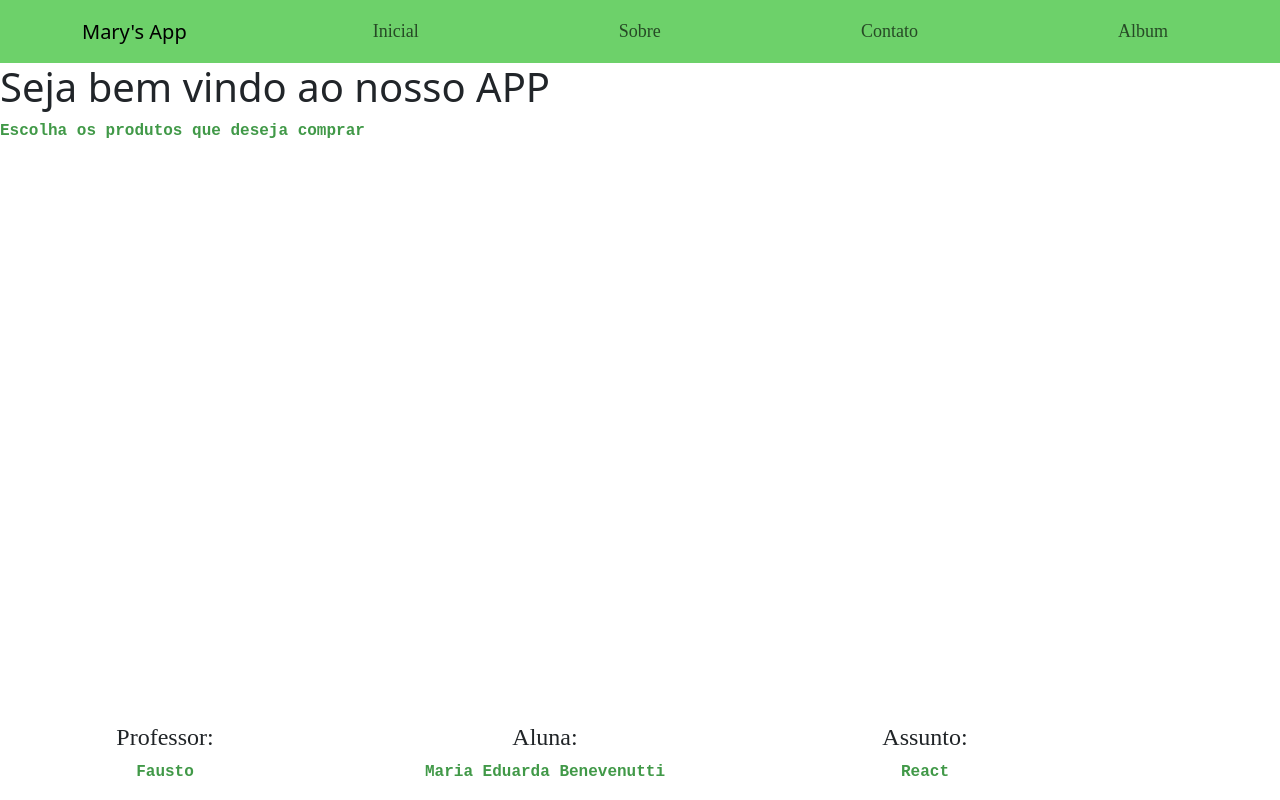
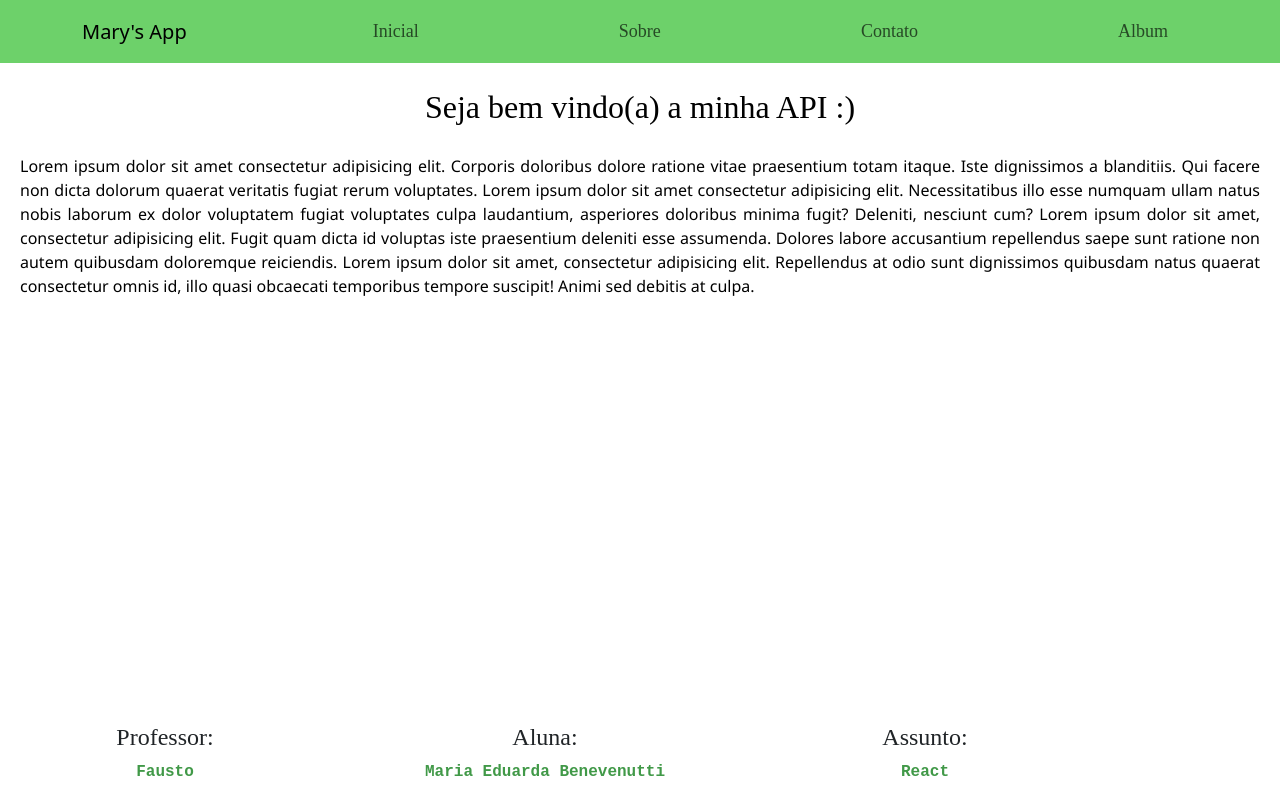
Before and after one commit to eduardabenevenutti77/frontend, a React (Create React App) app in the folder fausto/: page / in a window 1280 px wide. Built offline with nearby package versions, Linux system fonts and the light colour scheme.

Commit message:
update_inicial

```diff
--- a/fausto/src/pages/Inicial.jsx
+++ b/fausto/src/pages/Inicial.jsx
@@ -1,8 +1,8 @@
 export default function Inicial() {
   return (
     <div>
-      <h1>Seja bem vindo ao nosso APP</h1>
-      <p>Escolha os produtos que deseja comprar</p>
+      <h1 className="title">Seja bem vindo(a) a minha API :)</h1>
+      <p className="conteudo">Lorem ipsum dolor sit amet consectetur adipisicing elit. Corporis doloribus dolore ratione vitae praesentium totam itaque. Iste dignissimos a blanditiis. Qui facere non dicta dolorum quaerat veritatis fugiat rerum voluptates. Lorem ipsum dolor sit amet consectetur adipisicing elit. Necessitatibus illo esse numquam ullam natus nobis laborum ex dolor voluptatem fugiat voluptates culpa laudantium, asperiores doloribus minima fugit? Deleniti, nesciunt cum? Lorem ipsum dolor sit amet, consectetur adipisicing elit. Fugit quam dicta id voluptas iste praesentium deleniti esse assumenda. Dolores labore accusantium repellendus saepe sunt ratione non autem quibusdam doloremque reiciendis. Lorem ipsum dolor sit amet, consectetur adipisicing elit. Repellendus at odio sunt dignissimos quibusdam natus quaerat consectetur omnis id, illo quasi obcaecati temporibus tempore suscipit! Animi sed debitis at culpa.</p>
     </div>
   );
 }
--- /dev/null
+++ b/fausto/src/scss/_inicial.scss
@@ -0,0 +1,17 @@
+.title {
+    font-family: cursive;
+    text-align: center;
+    padding-top: 25px;
+    font-size: 32px;
+    color: black;
+}
+
+.conteudo {
+    color: black;
+    padding-top: 20px;
+    padding-left: 20px;
+    padding-right: 20px;
+    font-family:'Segoe UI', Tahoma, Geneva, Verdana, sans-serif;
+    font-weight: 400;
+    text-align: justify;
+}
--- a/fausto/src/scss/style.scss
+++ b/fausto/src/scss/style.scss
@@ -3,3 +3,4 @@
 @import "header";
 @import "album";
 @import "contato";
+@import "inicial";
```
